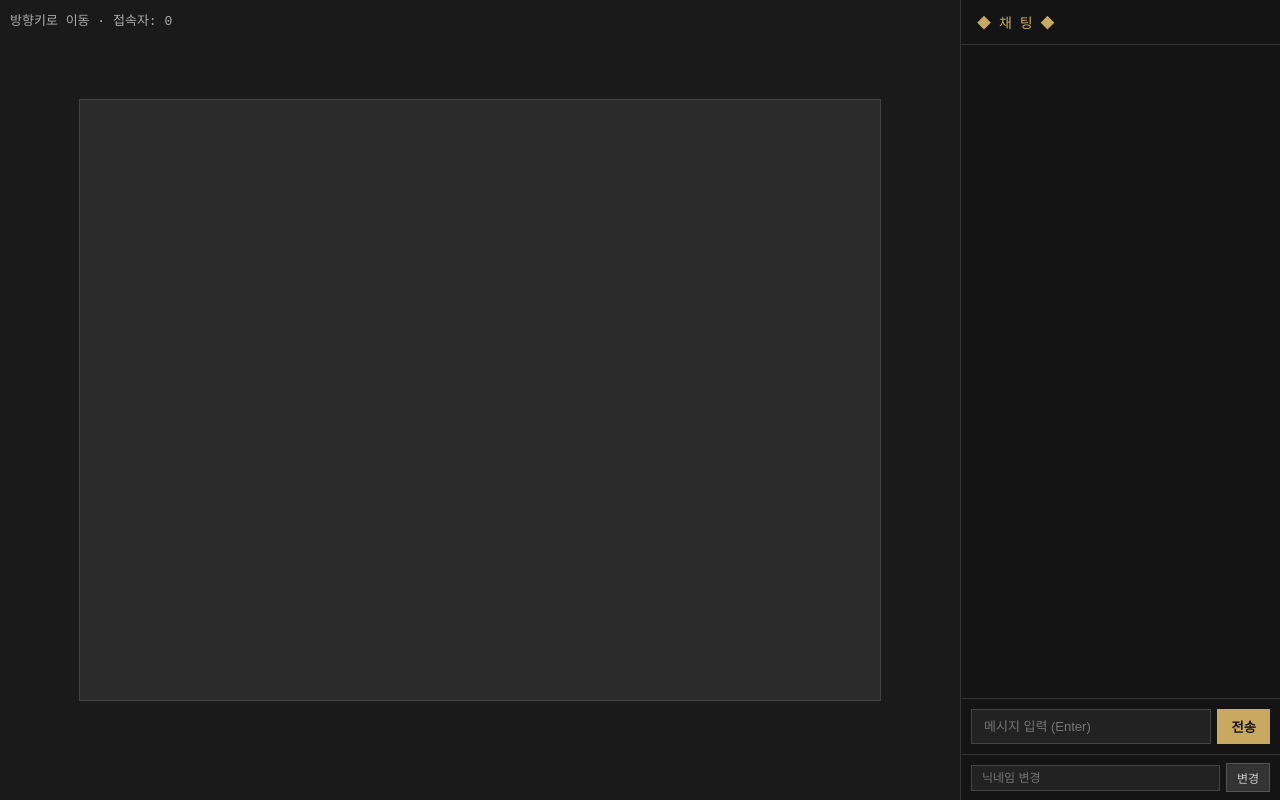
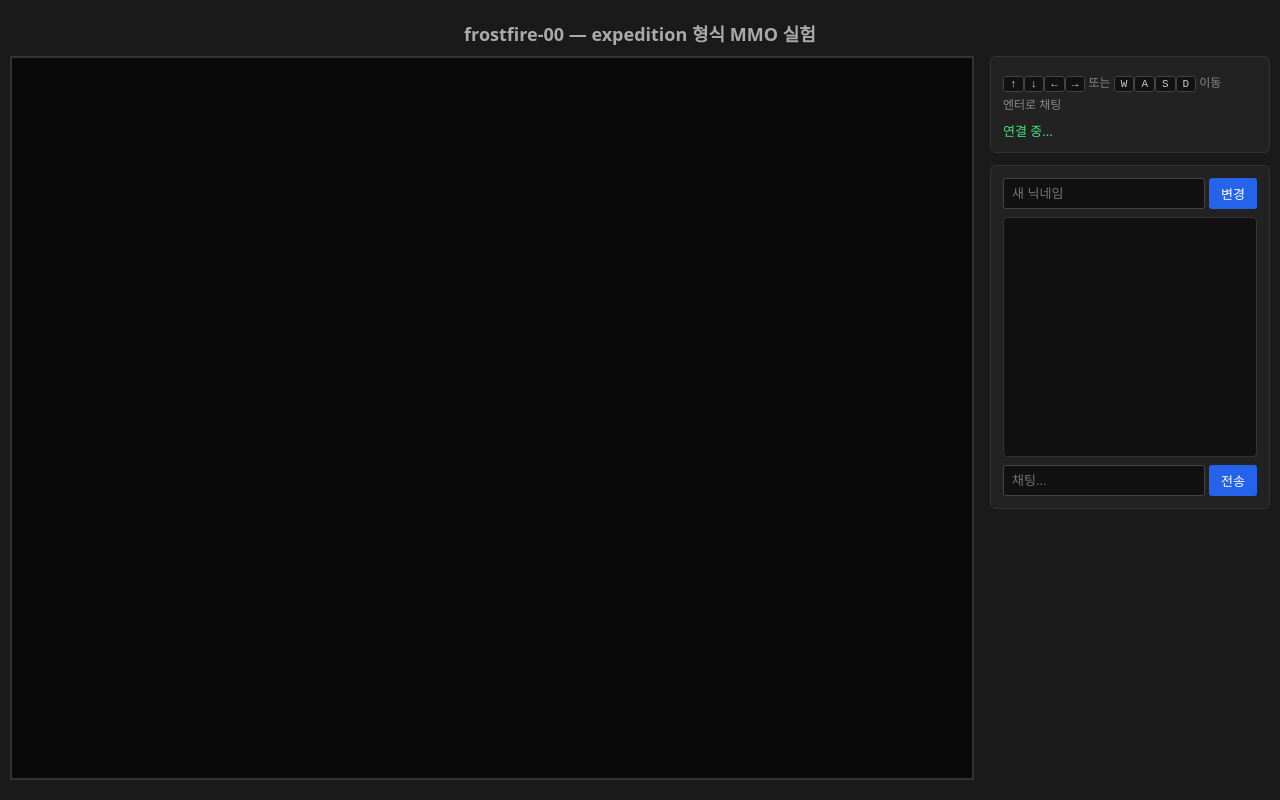
Before and after one commit to cyjhahaha87-debug/frostfire-00, a website: page public/index.html in a window 1280 px wide. Drawn offline with nearby package versions, Linux system fonts and the light colour scheme; no server answers.

Commit message:
Update index.html

```diff
--- a/public/index.html
+++ b/public/index.html
@@ -1,290 +1,127 @@
 <!DOCTYPE html>
-<html>
+<html lang="ko">
 <head>
 <meta charset="UTF-8">
-<title>MMO Test · 채팅</title>
+<title>frostfire-00</title>
 <style>
   * { box-sizing: border-box; margin: 0; padding: 0; }
-  body { background: #1a1a1a; color: white; font-family: 'Malgun Gothic', sans-serif; overflow: hidden; height: 100vh; }
-  #layout { display: flex; height: 100vh; }
-
-  #game-area { flex: 1; display: flex; flex-direction: column; align-items: center; justify-content: center; position: relative; }
-  #info { position: absolute; top: 10px; left: 10px; font-family: monospace; font-size: 13px; color: #aaa; }
-  canvas { background: #2a2a2a; border: 1px solid #444; }
-
-  #chat-panel {
-    width: 320px;
-    background: #141414;
-    border-left: 1px solid #333;
+  body {
+    background: #1a1a1a;
+    color: #eee;
+    font-family: system-ui, sans-serif;
     display: flex;
     flex-direction: column;
+    align-items: center;
+    padding: 20px;
+    min-height: 100vh;
   }
-  #chat-header {
-    padding: 12px 16px;
-    border-bottom: 1px solid #333;
-    font-size: 14px;
-    color: #c9a962;
-    letter-spacing: 2px;
+  h1 { font-size: 18px; margin-bottom: 10px; color: #aaa; }
+  #game {
+    display: flex;
+    gap: 16px;
+    align-items: flex-start;
   }
-  #chat-log {
+  canvas {
+    background: #0a0a0a;
+    image-rendering: pixelated;
+    border: 2px solid #333;
+  }
+  #side {
+    width: 280px;
+    display: flex;
+    flex-direction: column;
+    gap: 12px;
+  }
+  #controls, #chatBox {
+    background: #222;
+    border: 1px solid #333;
+    padding: 12px;
+    border-radius: 6px;
+  }
+  #controls p { font-size: 12px; color: #888; margin: 4px 0; }
+  #controls kbd {
+    background: #111;
+    border: 1px solid #444;
+    border-radius: 3px;
+    padding: 1px 6px;
+    font-size: 11px;
+    color: #ccc;
+  }
+  #me {
+    font-size: 13px;
+    color: #4ade80;
+    margin-top: 8px;
+    word-break: break-all;
+  }
+  #chatLog {
+    height: 240px;
+    overflow-y: auto;
+    background: #111;
+    padding: 8px;
+    font-size: 12px;
+    line-height: 1.5;
+    border: 1px solid #333;
+    border-radius: 4px;
+    margin-bottom: 8px;
+  }
+  #chatLog .sys { color: #888; font-style: italic; }
+  #chatLog .msg { color: #ddd; }
+  #chatLog .nick { color: #60a5fa; font-weight: bold; }
+  #chatInputRow {
+    display: flex;
+    gap: 4px;
+  }
+  #chatInput, #nickInput {
     flex: 1;
-    overflow-y: auto;
-    padding: 12px 16px;
+    background: #111;
+    color: #eee;
+    border: 1px solid #444;
+    padding: 6px 8px;
     font-size: 13px;
-    line-height: 1.6;
+    border-radius: 3px;
   }
-  #chat-log::-webkit-scrollbar { width: 4px; }
-  #chat-log::-webkit-scrollbar-track { background: #141414; }
-  #chat-log::-webkit-scrollbar-thumb { background: #444; }
-
-  .msg { padding: 3px 0; word-wrap: break-word; }
-  .msg-system { color: #777; font-style: italic; font-size: 12px; }
-  .msg-nick { font-weight: bold; margin-right: 6px; }
-  .msg-text { color: #ddd; }
-
-  #chat-input-area {
-    border-top: 1px solid #333;
-    padding: 10px;
+  button {
+    background: #2563eb;
+    color: white;
+    border: none;
+    padding: 6px 12px;
+    border-radius: 3px;
+    cursor: pointer;
+    font-size: 13px;
+  }
+  button:hover { background: #1d4ed8; }
+  #nickRow {
     display: flex;
-    gap: 6px;
+    gap: 4px;
+    margin-bottom: 8px;
   }
-  #chat-input {
-    flex: 1;
-    background: #222;
-    border: 1px solid #444;
-    color: white;
-    padding: 8px 12px;
-    font-family: inherit;
-    font-size: 13px;
-    outline: none;
-  }
-  #chat-input:focus { border-color: #c9a962; }
-  #chat-send {
-    background: #c9a962;
-    border: none;
-    color: #141414;
-    padding: 8px 14px;
-    cursor: pointer;
-    font-family: inherit;
-    font-weight: bold;
-  }
-  #chat-send:hover { background: #d4b872; }
-
-  #nick-area {
-    padding: 8px 10px;
-    border-top: 1px solid #333;
-    display: flex;
-    gap: 6px;
-    align-items: center;
-    font-size: 12px;
-    color: #888;
-  }
-  #nick-input {
-    flex: 1;
-    background: #222;
-    border: 1px solid #444;
-    color: white;
-    padding: 5px 10px;
-    font-family: inherit;
-    font-size: 12px;
-    outline: none;
-  }
-  #nick-btn {
-    background: #333;
-    border: 1px solid #555;
-    color: #ccc;
-    padding: 5px 10px;
-    cursor: pointer;
-    font-family: inherit;
-    font-size: 12px;
-  }
-  #nick-btn:hover { background: #444; }
 </style>
 </head>
 <body>
-
-<div id="layout">
-  <div id="game-area">
-    <div id="info">방향키로 이동 · 접속자: <span id="count">0</span></div>
-    <canvas id="c" width="800" height="600"></canvas>
+  <h1>frostfire-00 — expedition 형식 MMO 실험</h1>
+  <div id="game">
+    <canvas id="canvas" width="960" height="720"></canvas>
+    <div id="side">
+      <div id="controls">
+        <p><kbd>↑</kbd><kbd>↓</kbd><kbd>←</kbd><kbd>→</kbd> 또는 <kbd>W</kbd><kbd>A</kbd><kbd>S</kbd><kbd>D</kbd> 이동</p>
+        <p>엔터로 채팅</p>
+        <div id="me">연결 중...</div>
+      </div>
+      <div id="chatBox">
+        <div id="nickRow">
+          <input id="nickInput" type="text" placeholder="새 닉네임" maxlength="20">
+          <button id="nickBtn">변경</button>
+        </div>
+        <div id="chatLog"></div>
+        <div id="chatInputRow">
+          <input id="chatInput" type="text" placeholder="채팅..." maxlength="200">
+          <button id="chatBtn">전송</button>
+        </div>
+      </div>
+    </div>
   </div>
 
-  <div id="chat-panel">
-    <div id="chat-header">◆ 채 팅 ◆</div>
-    <div id="chat-log"></div>
-    <div id="chat-input-area">
-      <input id="chat-input" type="text" placeholder="메시지 입력 (Enter)" maxlength="200" autocomplete="off">
-      <button id="chat-send">전송</button>
-    </div>
-    <div id="nick-area">
-      <input id="nick-input" type="text" placeholder="닉네임 변경" maxlength="20" autocomplete="off">
-      <button id="nick-btn">변경</button>
-    </div>
-  </div>
-</div>
-
-<script src="/socket.io/socket.io.js"></script>
-<script>
-  const socket = io();
-  const canvas = document.getElementById('c');
-  const ctx = canvas.getContext('2d');
-  const countEl = document.getElementById('count');
-  const chatLog = document.getElementById('chat-log');
-  const chatInput = document.getElementById('chat-input');
-  const chatSend = document.getElementById('chat-send');
-  const nickInput = document.getElementById('nick-input');
-  const nickBtn = document.getElementById('nick-btn');
-
-  let myId = null;
-  let players = {};
-
-  function escapeHtml(s) {
-    return s.replace(/&/g, '&amp;').replace(/</g, '&lt;').replace(/>/g, '&gt;')
-            .replace(/"/g, '&quot;').replace(/'/g, '&#39;');
-  }
-
-  function addChatMessage(msg) {
-    const div = document.createElement('div');
-    div.className = 'msg';
-    if (msg.type === 'system') {
-      div.classList.add('msg-system');
-      div.textContent = msg.text;
-    } else {
-      const nick = document.createElement('span');
-      nick.className = 'msg-nick';
-      nick.style.color = msg.color;
-      nick.textContent = msg.nickname + ':';
-      const text = document.createElement('span');
-      text.className = 'msg-text';
-      text.textContent = ' ' + msg.text;
-      div.appendChild(nick);
-      div.appendChild(text);
-    }
-    chatLog.appendChild(div);
-    chatLog.scrollTop = chatLog.scrollHeight;
-  }
-
-  socket.on('init', (data) => {
-    myId = data.id;
-    players = data.players;
-    updateCount();
-    // 기존 채팅 히스토리 표시
-    if (data.chatHistory) {
-      data.chatHistory.forEach(addChatMessage);
-    }
-  });
-
-  socket.on('playerJoined', (data) => {
-    players[data.id] = data.data;
-    updateCount();
-  });
-
-  socket.on('playerMoved', (data) => {
-    if (players[data.id]) {
-      players[data.id].x = data.x;
-      players[data.id].y = data.y;
-    }
-  });
-
-  socket.on('playerRenamed', (data) => {
-    if (players[data.id]) {
-      players[data.id].nickname = data.nickname;
-    }
-  });
-
-  socket.on('playerLeft', (id) => {
-    delete players[id];
-    updateCount();
-  });
-
-  socket.on('chat', (msg) => {
-    addChatMessage(msg);
-  });
-
-  function updateCount() {
-    countEl.textContent = Object.keys(players).length;
-  }
-
-  function sendChat() {
-    const text = chatInput.value.trim();
-    if (!text) return;
-    socket.emit('chat', text);
-    chatInput.value = '';
-  }
-
-  chatSend.addEventListener('click', sendChat);
-  chatInput.addEventListener('keydown', (e) => {
-    if (e.key === 'Enter') {
-      e.preventDefault();
-      sendChat();
-    }
-  });
-
-  nickBtn.addEventListener('click', () => {
-    const name = nickInput.value.trim();
-    if (!name) return;
-    socket.emit('nickname', name);
-    nickInput.value = '';
-  });
-  nickInput.addEventListener('keydown', (e) => {
-    if (e.key === 'Enter') {
-      e.preventDefault();
-      nickBtn.click();
-    }
-  });
-
-  // 이동 처리 — 채팅 입력창에 포커스 있으면 이동 안 함
-  const keys = {};
-  window.addEventListener('keydown', (e) => {
-    if (document.activeElement === chatInput || document.activeElement === nickInput) return;
-    if (['ArrowUp','ArrowDown','ArrowLeft','ArrowRight'].includes(e.key)) {
-      e.preventDefault();
-      keys[e.key] = true;
-    }
-  });
-  window.addEventListener('keyup', (e) => {
-    keys[e.key] = false;
-  });
-
-  function gameLoop() {
-    if (myId && players[myId]) {
-      const me = players[myId];
-      let moved = false;
-      if (keys['ArrowUp'])    { me.y -= 3; moved = true; }
-      if (keys['ArrowDown'])  { me.y += 3; moved = true; }
-      if (keys['ArrowLeft'])  { me.x -= 3; moved = true; }
-      if (keys['ArrowRight']) { me.x += 3; moved = true; }
-      // 화면 경계
-      me.x = Math.max(15, Math.min(canvas.width - 15, me.x));
-      me.y = Math.max(15, Math.min(canvas.height - 15, me.y));
-      if (moved) socket.emit('move', { x: me.x, y: me.y });
-    }
-
-    ctx.fillStyle = '#2a2a2a';
-    ctx.fillRect(0, 0, canvas.width, canvas.height);
-
-    for (const id in players) {
-      const p = players[id];
-      // 네모
-      ctx.fillStyle = p.color;
-      ctx.fillRect(p.x - 15, p.y - 15, 30, 30);
-      if (id === myId) {
-        ctx.strokeStyle = 'white';
-        ctx.lineWidth = 2;
-        ctx.strokeRect(p.x - 15, p.y - 15, 30, 30);
-      }
-      // 닉네임
-      if (p.nickname) {
-        ctx.fillStyle = 'white';
-        ctx.font = '12px Malgun Gothic, sans-serif';
-        ctx.textAlign = 'center';
-        ctx.fillText(p.nickname, p.x, p.y - 22);
-      }
-    }
-
-    requestAnimationFrame(gameLoop);
-  }
-  gameLoop();
-</script>
+  <script src="/socket.io/socket.io.js"></script>
+  <script src="client.js"></script>
 </body>
 </html>
```
